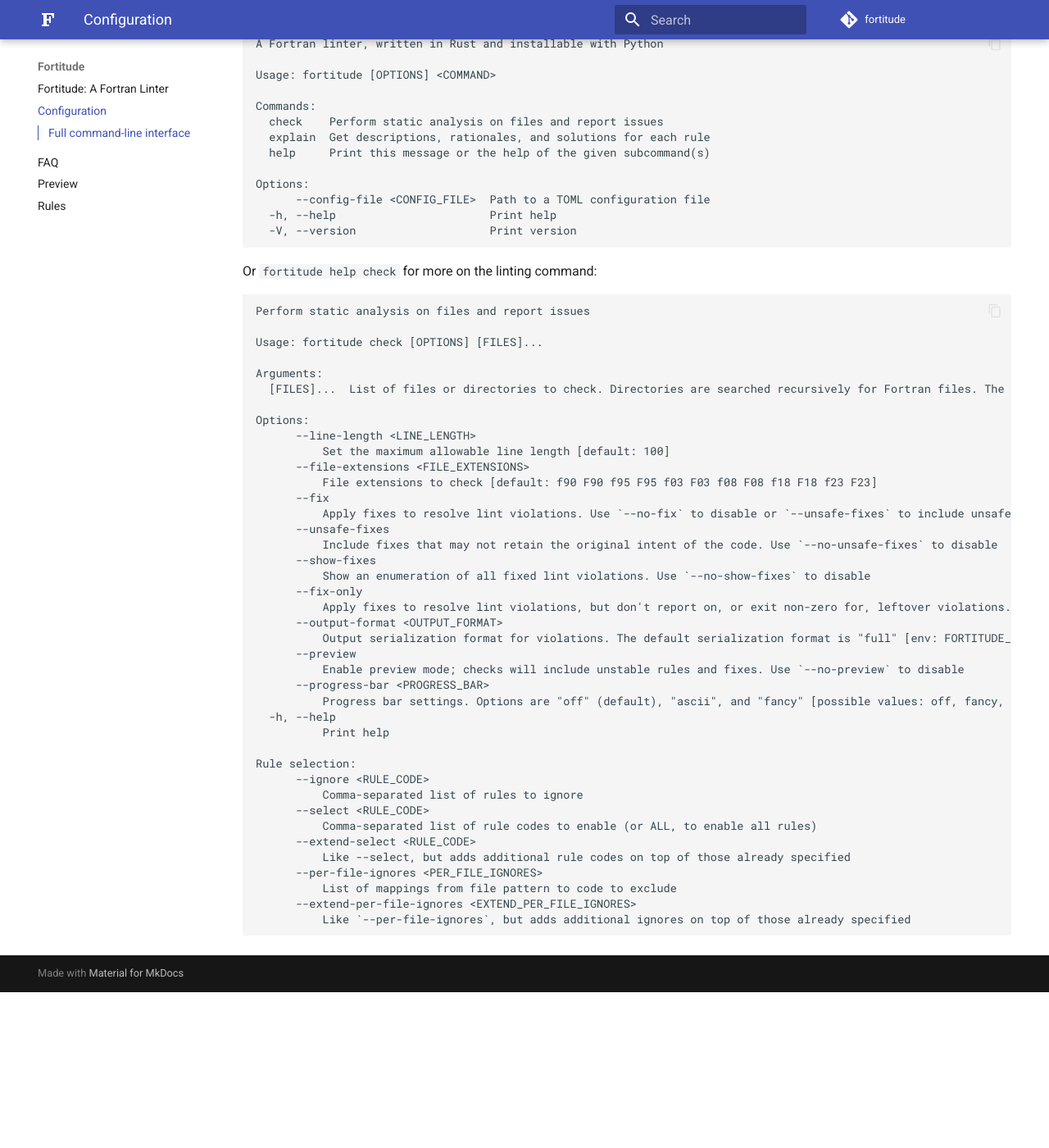
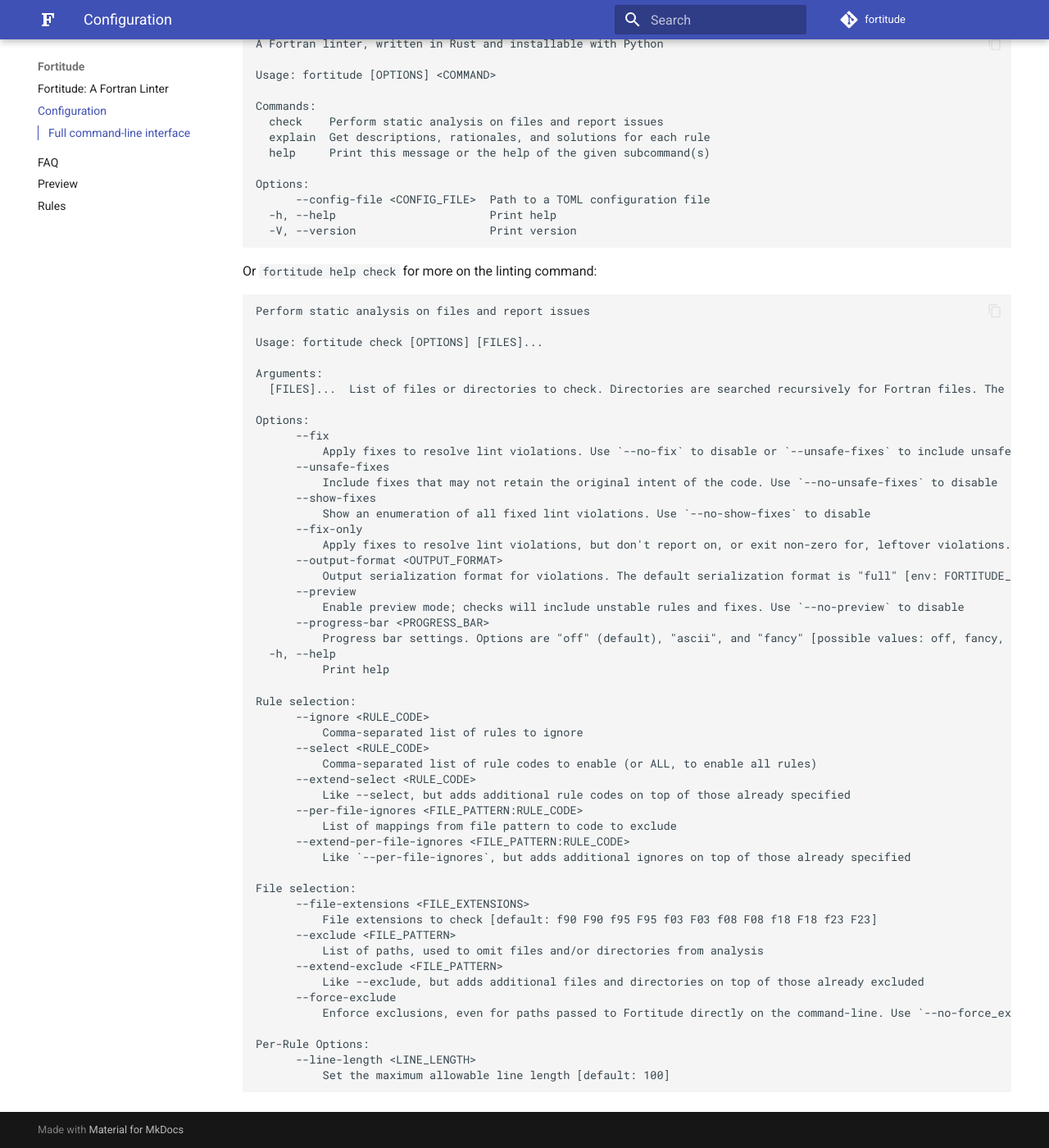
Before and after one commit to PlasmaFAIR/fortitude, an MkDocs documentation site: the page built from docs/configuration.md, in a window 1280 px wide and 1400 px high, scrolled down 626 px. Shown: the whole window at 82% size. Built offline with MkDocs 1.6.1 and Material for MkDocs 9.7.7, drawn with Linux system fonts in a browser that asks for light colours; comment, search, counter and statistics services are not loaded; before the commit the page ends 1836 px from its top, so only the background shows below that.

Commit message:
Update docs

````diff
--- a/docs/configuration.md
+++ b/docs/configuration.md
@@ -97,10 +93,24 @@
           Comma-separated list of rule codes to enable (or ALL, to enable all rules)
       --extend-select <RULE_CODE>
           Like --select, but adds additional rule codes on top of those already specified
-      --per-file-ignores <PER_FILE_IGNORES>
+      --per-file-ignores <FILE_PATTERN:RULE_CODE>
           List of mappings from file pattern to code to exclude
-      --extend-per-file-ignores <EXTEND_PER_FILE_IGNORES>
+      --extend-per-file-ignores <FILE_PATTERN:RULE_CODE>
           Like `--per-file-ignores`, but adds additional ignores on top of those already specified
+
+File selection:
+      --file-extensions <FILE_EXTENSIONS>
+          File extensions to check [default: f90 F90 f95 F95 f03 F03 f08 F08 f18 F18 f23 F23]
+      --exclude <FILE_PATTERN>
+          List of paths, used to omit files and/or directories from analysis
+      --extend-exclude <FILE_PATTERN>
+          Like --exclude, but adds additional files and directories on top of those already excluded
+      --force-exclude
+          Enforce exclusions, even for paths passed to Fortitude directly on the command-line. Use `--no-force_exclude` to disable
+
+Per-Rule Options:
+      --line-length <LINE_LENGTH>
+          Set the maximum allowable line length [default: 100]
 ```
 
 <!-- End auto-generated check help. -->
````
Also changed, not shown: other parts of docs/configuration.md (+0 -4 lines), docs/rules.md (+3 -2 lines), docs/rules/specific-names.md (added, +15 -0 lines), 1 other file.
